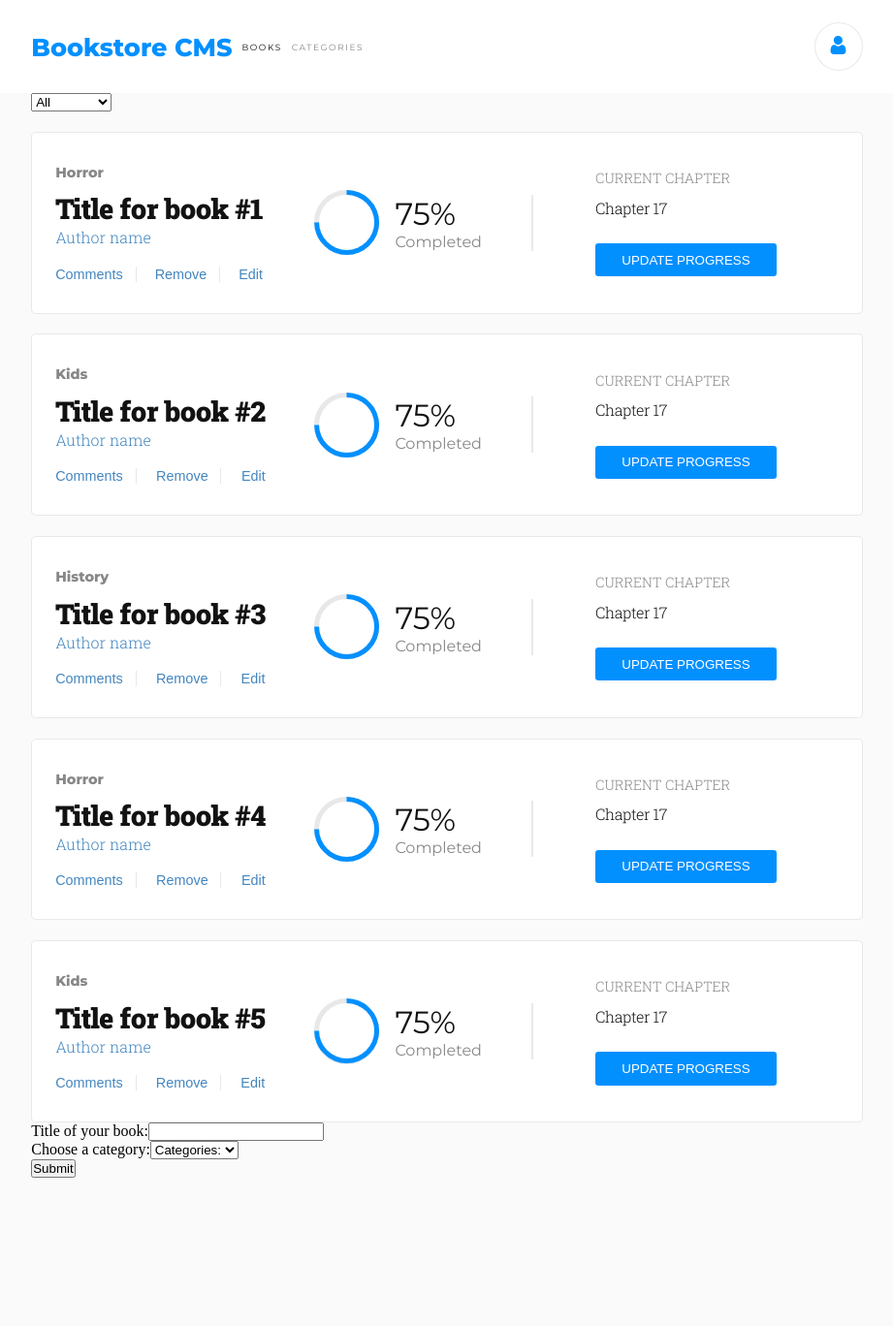
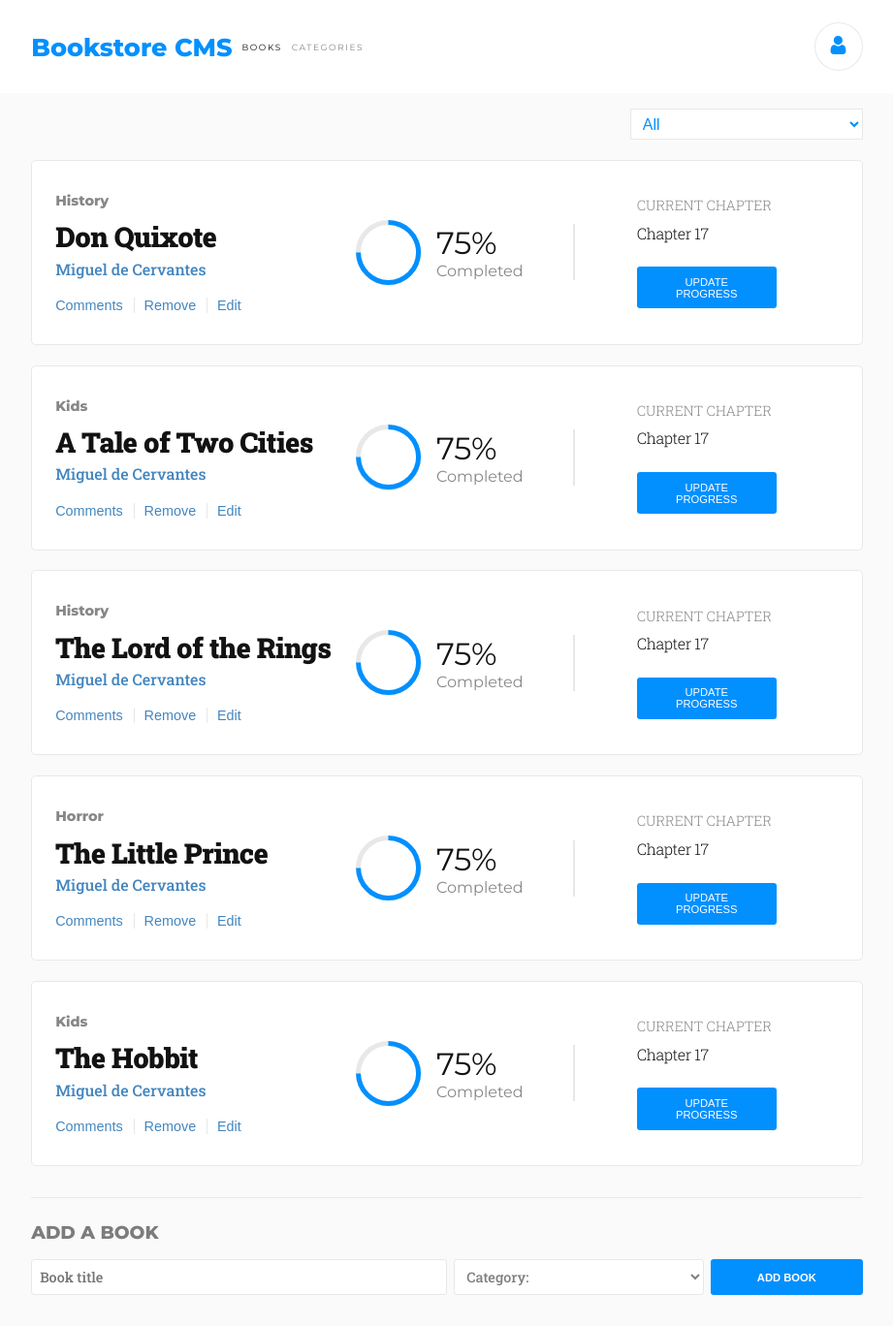
Before and after one commit to AlduLonghi/bookstore-react, a React (Create React App) app: page / in a window 1280 px wide. Shown: the whole page at 97% size, without its empty margins (179-1100 px from the left). Before the commit the page ends 1215 px from the top, so only its background shows below. Built offline with nearby package versions, Linux system fonts and the light colour scheme.

Commit message:
Add styling to form and category filter

```diff
--- a/src/components/App.js
+++ b/src/components/App.js
@@ -1,12 +1,12 @@
 import '../styles/index.scss';
 import BooksList from '../containers/BooksList';
 import BookForm from '../containers/BookForm';
-import Navbar from './Navbar';
+import Header from './Header';
 
 function App() {
   return (
     <>
-      <Navbar />
+      <Header />
       <main className="d-flex">
         <BooksList />
         <BookForm />
--- a/src/components/Book.js
+++ b/src/components/Book.js
@@ -10,7 +10,7 @@ const Book = props => {
       <div className="book-main-properties">
         <p>{bookCategory}</p>
         <h2>{bookTitle}</h2>
-        <p>Author name</p>
+        <p>Miguel de Cervantes</p>
         <div className="book-options d-flex">
           <button type="button">Comments</button>
           <button type="button" onClick={() => onClick(bookId)}>Remove</button>
--- a/src/components/CategoryFilter.js
+++ b/src/components/CategoryFilter.js
@@ -1,12 +1,15 @@
 import PropTypes from 'prop-types';
+import '../styles/index.scss';
 
 const CategoryFilter = ({ onChange }) => {
   const bookCategories = ['Action', 'Biography', 'History', 'Horror', 'Kids', 'Learning', 'Sci-Fi'];
   return (
-    <select name="categoryFilter" id="categoryFilter" onChange={onChange}>
-      <option value="All">All</option>
-      {bookCategories.map(categ => <option key={`filter-${categ}`} value={categ}>{categ}</option>)}
-    </select>
+    <div className="category-filter-cont d-flex">
+      <select name="categoryFilter" id="categoryFilter" className="category-filter" onChange={onChange}>
+        <option value="All">All</option>
+        {bookCategories.map(categ => <option key={`filter-${categ}`} value={categ}>{categ}</option>)}
+      </select>
+    </div>
   );
 };
 
--- a/src/components/Navbar.js
+++ b/src/components/Header.js
@@ -1,16 +1,16 @@
 import user from '../assets/user.svg';
 
-const Nabvar = () => (
-  <nav className="d-flex">
+const Header = () => (
+  <header className="d-flex">
     <div className="nav-content-container d-flex">
-      <div className="nav-logo-and-links d-flex">
+      <nav className="nav-logo-and-links d-flex">
         <h1>Bookstore CMS</h1>
         <p>books</p>
         <p className="not-selected-link">categories</p>
-      </div>
+      </nav>
       <button type="button"><img src={user} className="user-svg" alt="user-logo" /></button>
     </div>
-  </nav>
+  </header>
 );
 
-export default Nabvar;
+export default Header;
--- a/src/containers/BookForm.js
+++ b/src/containers/BookForm.js
@@ -29,26 +29,23 @@ const BookForm = ({ createBook }) => {
 
   return (
     <form id="book-form">
-      <div>
-        <label htmlFor="title">
-          Title of your book:
-          <input type="text" id="book" name="title" onChange={e => handleChange(e, 'title')} />
+      <h3>Add a book</h3>
+      <div className="d-flex input-container">
+        <div className="input-text">
+          <input type="text" id="book" name="title" placeholder="Book title" onChange={e => handleChange(e, 'title')} />
           {invalidSubmition
-             && <span>Title should be at least 5 characters long</span>}
-        </label>
-      </div>
-      <div>
-        <label htmlFor="booksCategory">
-          Choose a category:
+             && <span className="error-span">Title should be at least 5 characters long</span>}
+        </div>
+        <div className="input-select">
           <select name="category" id="category" onChange={e => handleChange(e, 'category')}>
-            <option value="invalidOption">Categories:</option>
+            <option value="invalidOption">Category:</option>
             {bookCategories.map(categ => <option key={categ} value={categ}>{categ}</option>)}
           </select>
           {invalidSubmition
-             && <span>Category should not be empty</span>}
-        </label>
+             && <span className="error-span">Category should not be empty</span>}
+        </div>
+        <button className="add-book-btn" type="button" onClick={handleSubmit}>add book</button>
       </div>
-      <button type="button" onClick={handleSubmit}>Submit</button>
     </form>
   );
 };
--- a/src/redux/reducers/books.js
+++ b/src/redux/reducers/books.js
@@ -2,11 +2,11 @@ const CREATE_BOOK = 'CREATE_BOOK';
 const REMOVE_BOOK = 'REMOVE_BOOK';
 
 const initialState = [
-  { id: Math.random(), title: 'Title for book #1', category: 'Horror' },
-  { id: Math.random(), title: 'Title for book #2', category: 'Kids' },
-  { id: Math.random(), title: 'Title for book #3', category: 'History' },
-  { id: Math.random(), title: 'Title for book #4', category: 'Horror' },
-  { id: Math.random(), title: 'Title for book #5', category: 'Kids' },
+  { id: Math.random(), title: 'Don Quixote', category: 'History' },
+  { id: Math.random(), title: 'A Tale of Two Cities', category: 'Kids' },
+  { id: Math.random(), title: 'The Lord of the Rings', category: 'History' },
+  { id: Math.random(), title: 'The Little Prince', category: 'Horror' },
+  { id: Math.random(), title: 'The Hobbit', category: 'Kids' },
 ];
 
 const booksReducer = (state = initialState, action) => {
--- a/src/styles/index.scss
+++ b/src/styles/index.scss
@@ -1,4 +1,4 @@
-@import url('https://fonts.googleapis.com/css2?family=Montserrat:wght@400;800;700;300&family=Roboto+Slab:wght@200;900;300&display=swap');
+@import url('https://fonts.googleapis.com/css2?family=Montserrat:wght@400;800;700;300&family=Roboto+Slab:wght@200;900;300;500;700&display=swap');
 
 $blue-color: #0290ff;
 $white-color: #fff;
@@ -12,10 +12,8 @@ $black-color: #121212;
   margin: 0;
   padding: 0;
   box-sizing: border-box;
-}
-
-button {
   outline: none;
+  border: none;
 }
 
 .d-flex {
@@ -42,7 +40,7 @@ main {
   width: 67vw;
 }
 
-nav {
+header {
   width: 100%;
   height: 6rem;
   background-color: $white-color;
@@ -105,6 +103,8 @@ nav {
 }
 
 .book-main-properties {
+  width: 40%;
+
   p:first-child {
     font-family: $montserrat;
     font-weight: 800;
@@ -125,20 +125,27 @@ nav {
   color: $light-blue;
 }
 
+.book-main-properties p:nth-child(3) {
+  margin-top: 0.2rem;
+}
+
 .book-options {
   margin-top: 1.2rem;
-  width: 100%;
+  width: 45%;
   justify-content: space-between;
 
   button {
     background-color: transparent;
-    border: none;
     font-size: 0.9rem;
+    padding-right: 0.7rem;
+  }
+
+  button:not(:first-child) {
+    padding-left: 0.6rem;
   }
 
   button:not(:last-child) {
     border-right: 1px solid $light-grey;
-    padding-right: 0.8rem;
   }
 }
 
@@ -210,11 +217,91 @@ nav {
     color: $white-color;
     text-transform: uppercase;
     padding: 0.6rem 1.7rem;
-    justify-self: end;
-    justify-self: baseline;
+    font-size: 0.7rem;
   }
 }
 
 .progress-container {
   margin-right: 6rem;
 }
+
+form {
+  margin: 2rem 0;
+  padding-top: 1.5rem;
+  border-top: 1px solid $light-grey;
+
+  h3 {
+    font-family: $montserrat;
+    font-weight: 800;
+    text-transform: uppercase;
+    opacity: 0.5;
+    margin-bottom: 1rem;
+  }
+}
+
+.input-container {
+  justify-content: space-between;
+}
+
+.input-text {
+  width: 50%;
+}
+
+.input-select {
+  width: 30%;
+}
+
+select,
+select option:first-child {
+  color: grey;
+}
+
+select option:not(:first-child) {
+  color: $black-color;
+}
+
+input,
+.input-select select {
+  width: 100%;
+  height: 100%;
+  border: 1px solid $light-grey;
+  border-radius: 0.2rem;
+  background-color: $white-color;
+  padding: 0 0.5rem;
+  font-family: $roboto;
+  font-size: 0.9rem;
+}
+
+.add-book-btn {
+  padding: 0.8rem 3rem;
+  background-color: $blue-color;
+  color: $white-color;
+  text-transform: uppercase;
+  font-weight: 700;
+  border-radius: 0.2rem;
+  font-size: 0.7rem;
+}
+
+.category-filter-cont {
+  height: 2rem;
+  justify-content: flex-end;
+  margin-top: 1rem;
+}
+
+.category-filter {
+  width: 15rem;
+  height: 100%;
+  background-color: $white-color;
+  border: 1px solid $light-grey;
+  padding: 0 0.5rem;
+  font-size: 1rem;
+  color: $blue-color;
+}
+
+.error-span {
+  font-family: $montserrat;
+  font-size: 0.8rem;
+  color: red;
+  opacity: 0.7;
+  font-weight: 700;
+}
```
Also changed, not shown: 1 other file (tests, documents, lock files or other folders).
